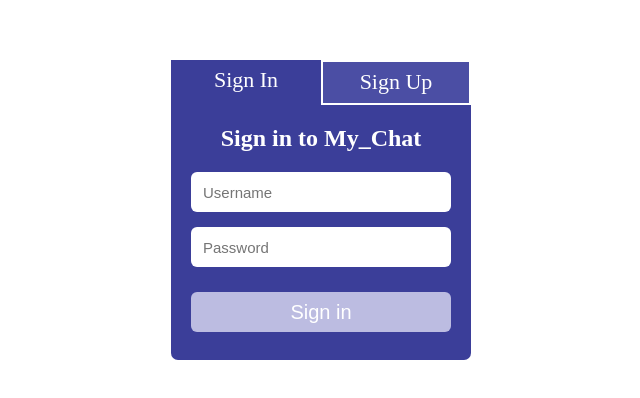
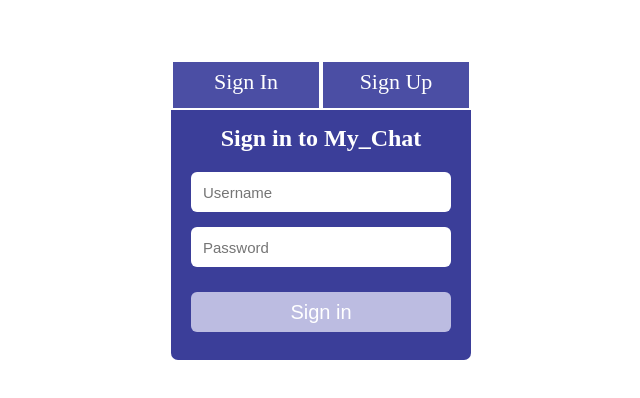
Before and after one commit to andrianovv/Chat, a plain HTML site: page signin.html in a window 1280 px wide. Shown: the part 190-588 px from the top of the page, without its empty margins (319-959 px from the left). Drawn offline with Linux system fonts and the light colour scheme.

Commit message:
deleted radioBtn with exit.css

```diff
--- a/css/base.less
+++ b/css/base.less
@@ -5,13 +5,6 @@
 	box-sizing: border-box;
 	margin: 0;
 	padding: 0;
-}
-
-button{
-	float: right;
-	border: none;
-	background: none;
-	cursor: pointer;
 }
 
 main,
@@ -24,6 +17,17 @@ footer,
 	}
 }
 
+button{
+	float: right;
+	border: none;
+	background: none;
+	cursor: pointer;
+}
+
+a{
+	text-decoration: none;
+}
+
 .post{
 	clear: both;
 }
--- a/css/exit.less
+++ b/css/exit.less
@@ -24,28 +24,13 @@
 			display: block;
 			float: left;
 			.size-box(50%, 50px);
-			text-decoration: none;
+			padding-top: 7px;
+			border: 2px solid #fff;
 			outline: none;
+			background-color: #4B4EA4;
+			.set-font(22px, #fff);
 			text-align: center;
-			.set-font(22px, #fff);
-
-			input[type=radio]{
-				display: none;
-
-				&:checked+label{
-					border: none;
-					background-color: #3B3E99;
-				}
-			}
-
-			label{
-				display: block;
-				.size-box(100%, 45px);
-				border: 2px solid #fff;
-				padding-top: 7px;
-				background-color: #4B4EA4;
-				cursor: pointer;
-			}
+			cursor: pointer;
 		}
 	}
 
--- a/exit.html
+++ b/signin.html
@@ -4,7 +4,7 @@
 		<meta charset="UTF-8">
 		<meta http-equiv="X-UA-Compatible" content="IE=edge">
 		<meta name="viewport" content="width=device-width, initial-scale=1">
-		<title>Login</title>
+		<title>My_Chat</title>
 		<link rel="icon" href="src/images/logo.png">
 		<link rel="stylesheet/less" href="css/exit.less">
 
@@ -14,16 +14,10 @@
 		<![endif]-->
 	</head>
 	<body>
-		<main class="wrapper-exit">
+		<main class="wrapper-exit wrapper-signin">
 			<nav>
-				<a href="#">
-					<input type="radio" name="start-menu" id="login" checked>
-					<label for="login">Sign In</label>
-				</a>
-				<a href="../Signup/signup.html">
-					<input type="radio" name="start-menu" id="signup">
-					<label for="signup">Sign Up</label>
-				</a>
+				<a href="#">Sign In</a>
+				<a href="../Signup/signup.html">Sign Up</a>
 			</nav>
 			<form>
 				<h2>Sign in to My_Chat</h2>
```
Also changed, not shown: signup.html (+1 -1 lines).
